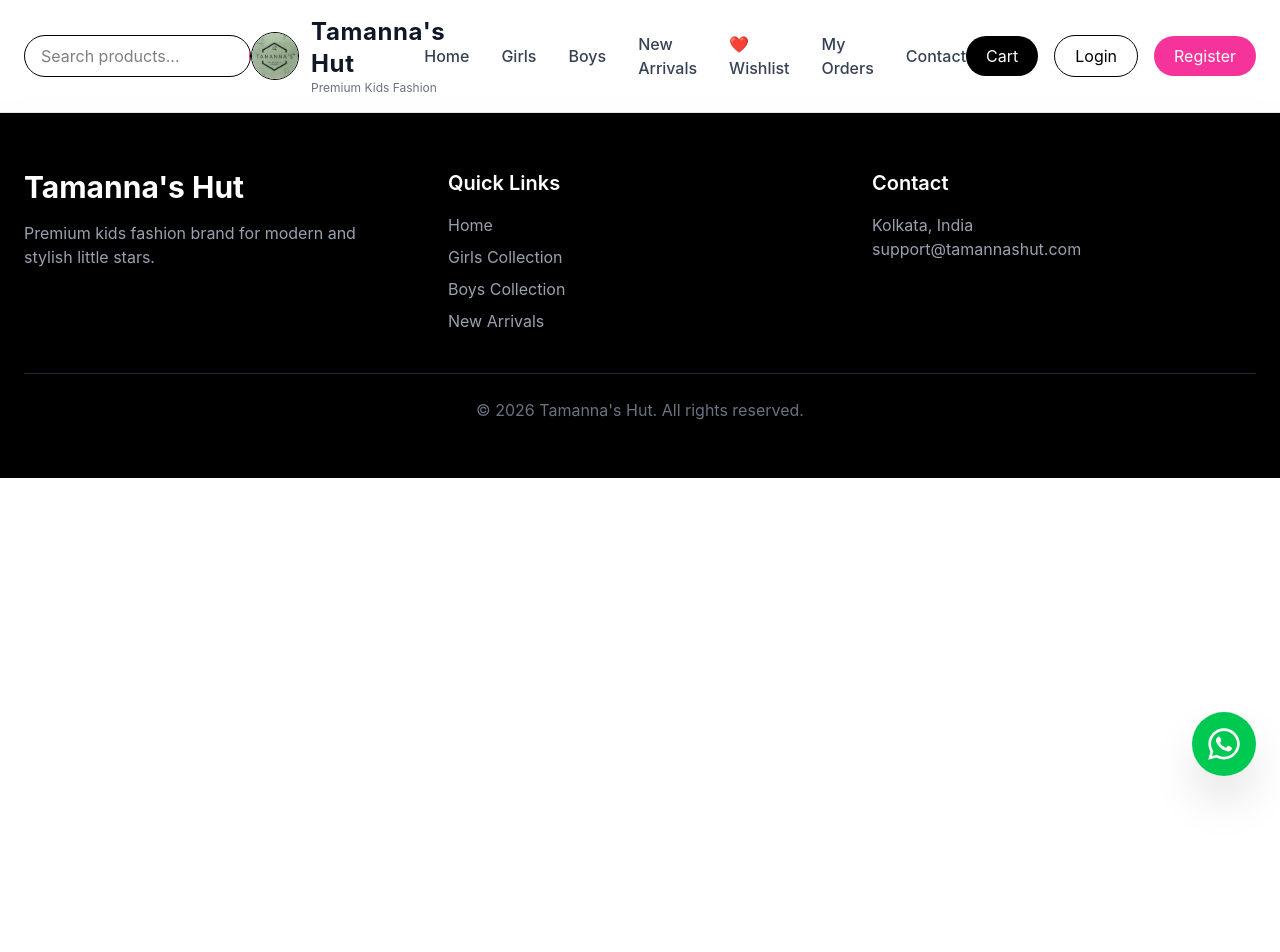
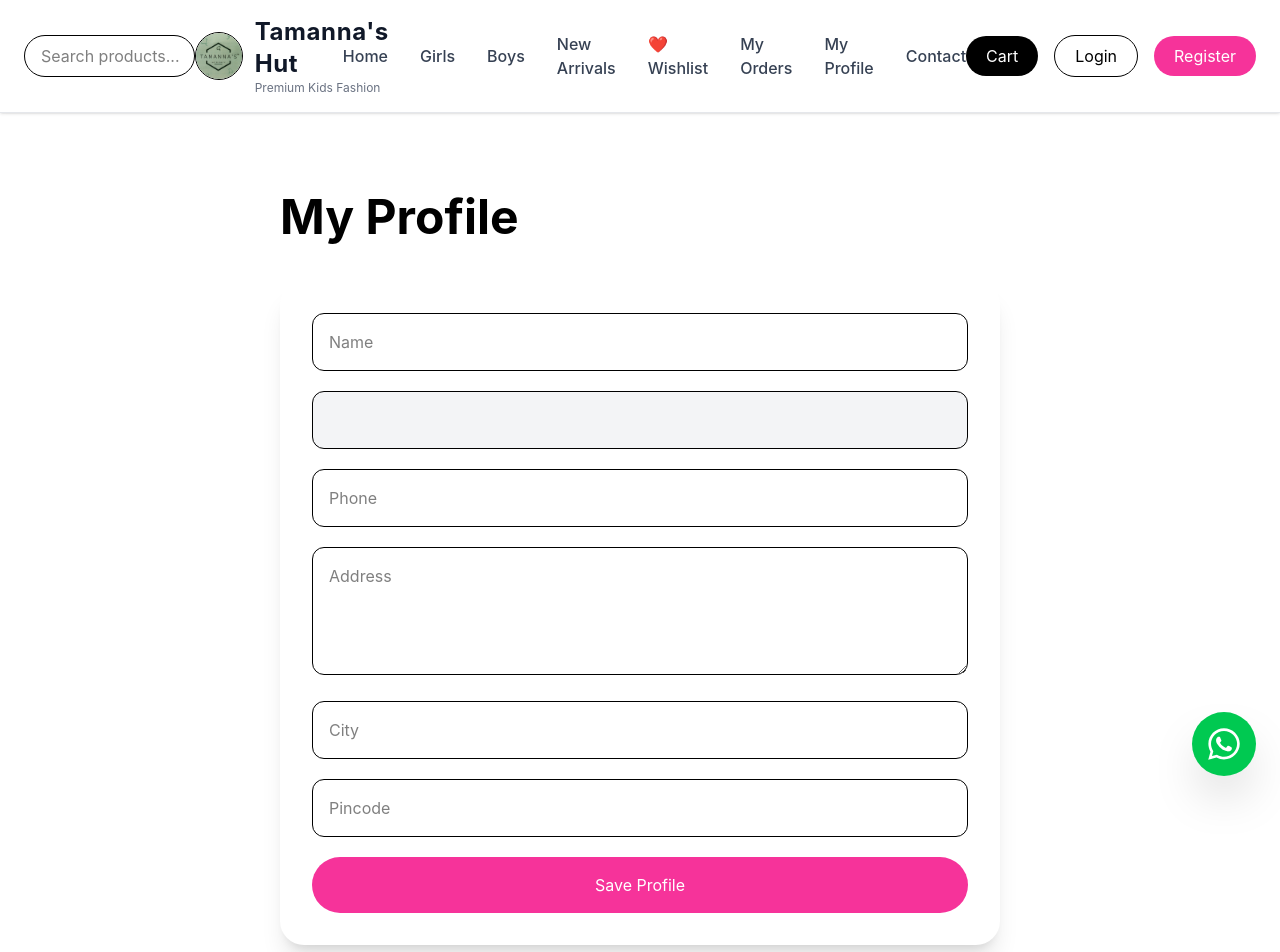
Before and after one commit to tamannashut-store/tamannashut-store, a React (Vite) app in the folder client/: page /profile in a window 1280 px wide. Shown: the top 952 px of the page. Before the commit the page ends 800 px from the top, so only its background shows below. Built offline with nearby package versions, Linux system fonts and the light colour scheme; no server answers.

Commit message:
user profile added

```diff
--- a/client/src/App.jsx
+++ b/client/src/App.jsx
@@ -21,6 +21,7 @@ import AdminDashboard from "./pages/AdminDashboard";
 import AdminLogin from "./pages/AdminLogin";
 import MyOrders from "./pages/MyOrders";
 import Wishlist from "./pages/Wishlist";
+import Profile from "./pages/Profile"
 
 function App() {
   return (
@@ -75,6 +76,10 @@ function App() {
           path="/wishlist"
           element={<Wishlist />}
         />
+        <Route
+          path="/profile"
+          element={<Profile />}
+        />
       </Routes>
       <WhatsAppButton />
       <Footer />
--- a/client/src/components/Navbar.jsx
+++ b/client/src/components/Navbar.jsx
@@ -110,6 +110,9 @@ const handleSearch = (e) => {
           </Link>
           <Link to="/my-orders">
             My Orders
+          </Link>
+          <Link to="/profile">
+            My Profile
           </Link>
           <Link
             to="/contact"
--- a/client/src/pages/Profile.jsx
+++ b/client/src/pages/Profile.jsx
@@ -0,0 +1,160 @@
+import { useEffect, useState } from "react";
+import axios from "axios";
+import toast from "react-hot-toast";
+
+function Profile() {
+
+  const userData = JSON.parse(
+    localStorage.getItem("user")
+  );
+
+  const [formData, setFormData] =
+    useState({
+      name: "",
+      email: "",
+      phone: "",
+      address: "",
+      city: "",
+      pincode: "",
+    });
+
+  useEffect(() => {
+
+    fetchProfile();
+
+  }, []);
+
+  const fetchProfile = async () => {
+
+    try {
+
+      const { data } = await axios.get(
+        `${import.meta.env.VITE_API_URL}/api/auth/profile/${userData.user.id}`
+      );
+
+      setFormData(data);
+
+    } catch (error) {
+
+      console.log(error);
+
+    }
+
+  };
+
+  const handleChange = (e) => {
+
+    setFormData({
+      ...formData,
+      [e.target.name]:
+        e.target.value,
+    });
+
+  };
+
+  const updateProfile =
+    async (e) => {
+
+      e.preventDefault();
+
+      try {
+
+        await axios.put(
+          `${import.meta.env.VITE_API_URL}/api/auth/profile/${userData.user.id}`,
+          formData
+        );
+
+        toast.success(
+          "Profile Updated"
+        );
+
+      } catch (error) {
+
+        toast.error(
+          "Update Failed"
+        );
+
+      }
+
+    };
+
+  return (
+
+    <div className="max-w-3xl mx-auto px-6 py-20">
+
+      <h1 className="text-5xl font-bold mb-10">
+        My Profile
+      </h1>
+
+      <form
+        onSubmit={updateProfile}
+        className="bg-white shadow-xl rounded-3xl p-8 space-y-5"
+      >
+
+        <input
+          type="text"
+          name="name"
+          value={formData.name}
+          onChange={handleChange}
+          placeholder="Name"
+          className="w-full border p-4 rounded-xl"
+        />
+
+        <input
+          type="email"
+          value={formData.email}
+          disabled
+          className="w-full border p-4 rounded-xl bg-gray-100"
+        />
+
+        <input
+          type="text"
+          name="phone"
+          value={formData.phone}
+          onChange={handleChange}
+          placeholder="Phone"
+          className="w-full border p-4 rounded-xl"
+        />
+
+        <textarea
+          name="address"
+          value={formData.address}
+          onChange={handleChange}
+          placeholder="Address"
+          className="w-full border p-4 rounded-xl h-32"
+        />
+
+        <input
+          type="text"
+          name="city"
+          value={formData.city}
+          onChange={handleChange}
+          placeholder="City"
+          className="w-full border p-4 rounded-xl"
+        />
+
+        <input
+          type="text"
+          name="pincode"
+          value={formData.pincode}
+          onChange={handleChange}
+          placeholder="Pincode"
+          className="w-full border p-4 rounded-xl"
+        />
+
+        <button
+          type="submit"
+          className="w-full bg-pink-500 hover:bg-pink-600 text-white py-4 rounded-full"
+        >
+          Save Profile
+        </button>
+
+      </form>
+
+    </div>
+
+  );
+
+}
+
+export default Profile;
```
Also changed, not shown: 2 other files (tests, documents, lock files or other folders). Lines whose indentation alone changed are shown as unchanged.
